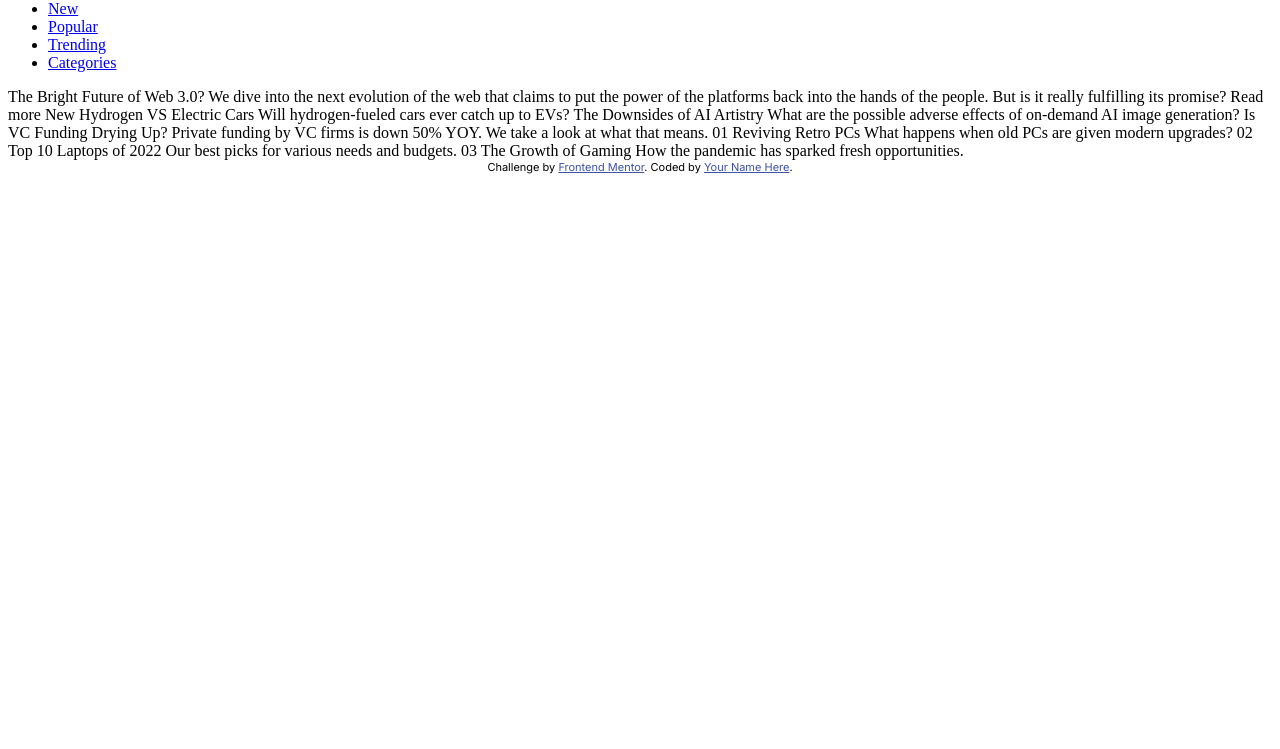
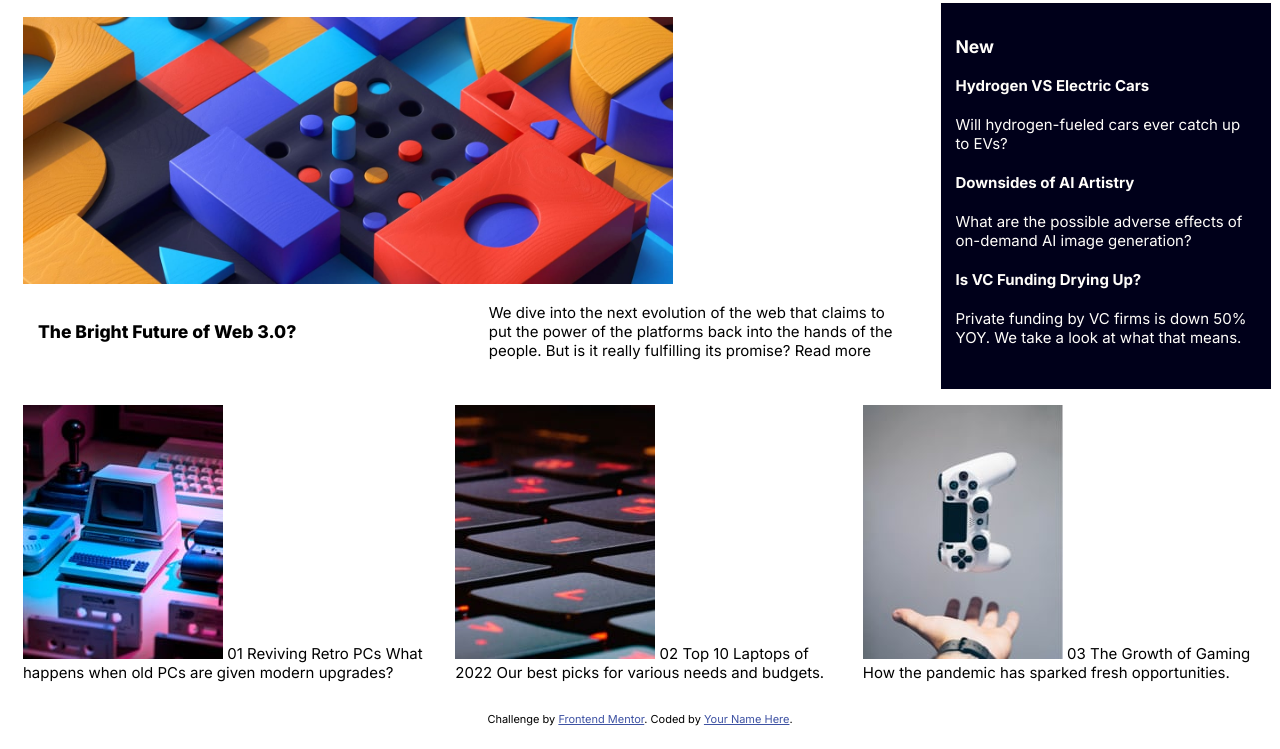
Before and after one commit to namaganda-esther/News-Homepage, a plain HTML site: page index.html in a window 1280 px wide. Shown: the part 78-827 px from the top of the page. Before the commit the page ends 800 px from the top, so only its background shows below. Drawn offline with Linux system fonts and the light colour scheme.

Commit message:
Add files via upload

```diff
--- a/index.html
+++ b/index.html
@@ -18,22 +18,74 @@
      <header>
         <div class="header">
             <ul>
-              <li> <a href="#"> <img src="./assets/images/logo.svg" alt=""></a></li>
-              <li> <a href="#">Home</a></li>
-              <li> <a href="#">New</a></li>
-              <li> <a href="#">Popular</a></li>
-              <li> <a href="#">Trending</a></li>
-              <li> <a href="#">Categories</a></li>
+              <li style="float:left;"><a href="#"> <img src="./assets/images/logo.svg" alt=""></a></li>
+              <li><a href="#">Categories</a></li>
+              <li><a href="#">Trending</a></li>
+              <li><a href="#">Popular</a></li>
+              <li><a href="#">New</a></li>
+              <li><a href="#">Home</a></li>
             </ul>
         </div>
      </header>
-     <article></article>
-     <section></section>
-     <footer></footer>
+     <section>
+        <article>
+          <div>
+            <img src="./assets/images/image-web-3-desktop.jpg" alt="">
+          </div>
+          <div class="article-content">
+            <div class="article-content-item1">
+               <h1>The Bright Future of Web 3.0?</h1>
+            </div>
+            <div class="article-content-item2">
+              We dive into the next evolution of the web that claims to put the power of the platforms back into the hands of the people.
+              But is it really fulfilling its promise?
+
+              Read more
+            </div>
+          </div>
+        </article>
+        <nav>
+          <div>
+            <h1>New</h1>
+          </div>
+          <div>
+            <h4>Hydrogen VS Electric Cars</h4>
+            <p>Will hydrogen-fueled cars ever catch up to EVs?</p>
+          </div>
+          <div>
+            <h4>Downsides of AI Artistry</h4>
+            <p>What are the possible adverse effects of on-demand AI image generation?</p>
+          </div>
+          <div>
+            <h4>Is VC Funding Drying Up?</h4>
+            <p>Private funding by VC firms is down 50% YOY. We take a look at what that means.</p>
+          </div>
+        </nav>
+     </section>
+     <footer>
+       <div class="foorter-item1">
+         <img src="./assets/images/image-retro-pcs.jpg" alt="">
+        01
+        Reviving Retro PCs
+        What happens when old PCs are given modern upgrades?
+       </div>
+       <div class="foorter-item1">
+         <img src="./assets/images/image-top-laptops.jpg" alt="">
+        02
+        Top 10 Laptops of 2022
+        Our best picks for various needs and budgets.
+       </div>
+       <div class="foorter-item1">
+         <img src="./assets/images/image-gaming-growth.jpg" alt="">
+        03
+        The Growth of Gaming
+        How the pandemic has sparked fresh opportunities.
+       </div>
+     </footer>
 
 
 
-  The Bright Future of Web 3.0?
+  <!-- The Bright Future of Web 3.0?
 
   We dive into the next evolution of the web that claims to put the power of the platforms back into the hands of the people.
   But is it really fulfilling its promise?
@@ -61,7 +113,7 @@
 
   03
   The Growth of Gaming
-  How the pandemic has sparked fresh opportunities.
+  How the pandemic has sparked fresh opportunities. -->
 
   <div class="attribution">
     Challenge by <a href="https://www.frontendmentor.io?ref=challenge" target="_blank">Frontend Mentor</a>.
--- a/style.css
+++ b/style.css
@@ -1,9 +1,98 @@
 @import url('https://fonts.googleapis.com/css2?family=Inter:wght@400;700;800&display=swap');
+
+body{
+    font-family: 'Inter', sans-serif;
+    font-size: 15px;
+}
+
+ul{
+    list-style-type: none;
+    margin: 0;
+    padding: 0;
+    overflow: hidden;
+}
+
+li{
+    float: right;
+}
+
+li a{
+    display: block;
+    color: hsl(236, 13%, 42%);
+    text-align: center;
+    padding: 14px 16px;
+    text-decoration: none;
+}
+
+section{
+    display: flex;
+    display: -webkit-flex;
+}
+
+article{
+    -webkit-flex:3;
+    -ms-flex: 3;
+    flex: 3;
+    padding: 15px;
+}
+
+article img{
+    width: 650px;
+}
+
+nav{
+    -webkit-flex:1;
+    -ms-flex: 1;
+    flex: 1;
+    padding: 15px;
+    border: 1px solid;
+    background-color: hsl(240, 100%, 5%);
+    color: hsl(36, 100%, 99%);
+}
+
+.article-content{
+    display: flex;
+    display: -webkit-flex;
+}
+
+.article-content-item1{
+    -webkit-flex:2;
+    -ms-flex: 2;
+   flex: 2;
+   padding: 15px;
+}
+
+.article-content-item1 h1{
+   font-weight: 800;
+}
+
+.article-content-item2{
+    -webkit-flex:2;
+    -ms-flex: 2;
+    flex: 2;
+    padding: 15px;
+}
+
+footer{
+    display: flex;
+}
+
+.foorter-item1{
+    padding: 15px;
+}
+
+/* .foorter-item2{
+    padding: 15px;
+}
+
+.foorter-item3{
+    padding: 15px;
+} */
 
 .attribution {
     font-size: 11px;
     text-align: center;
-    font-family: 'Inter', sans-serif;
+    padding: 15px;
 }
 
 .attribution a {
```
